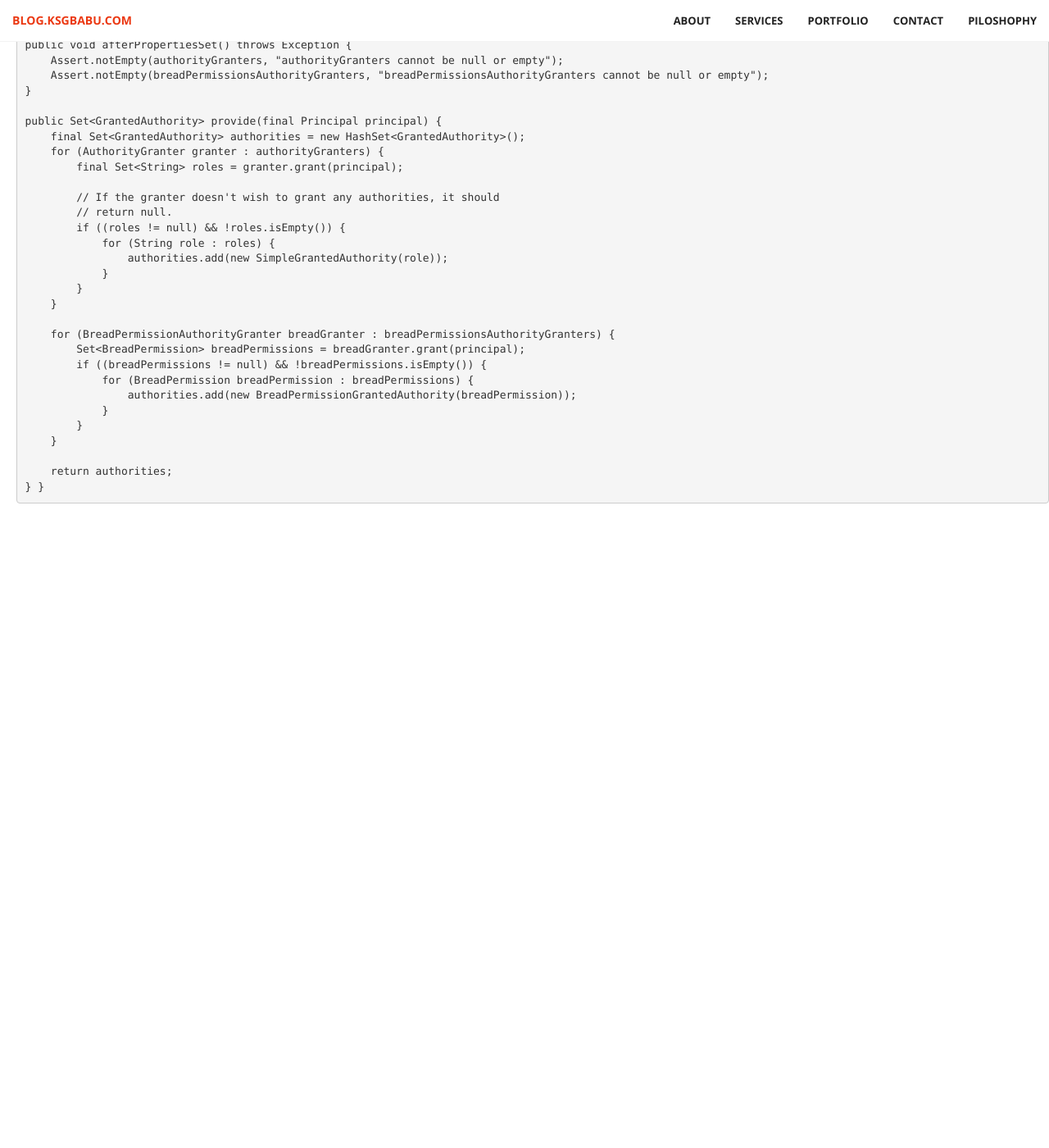
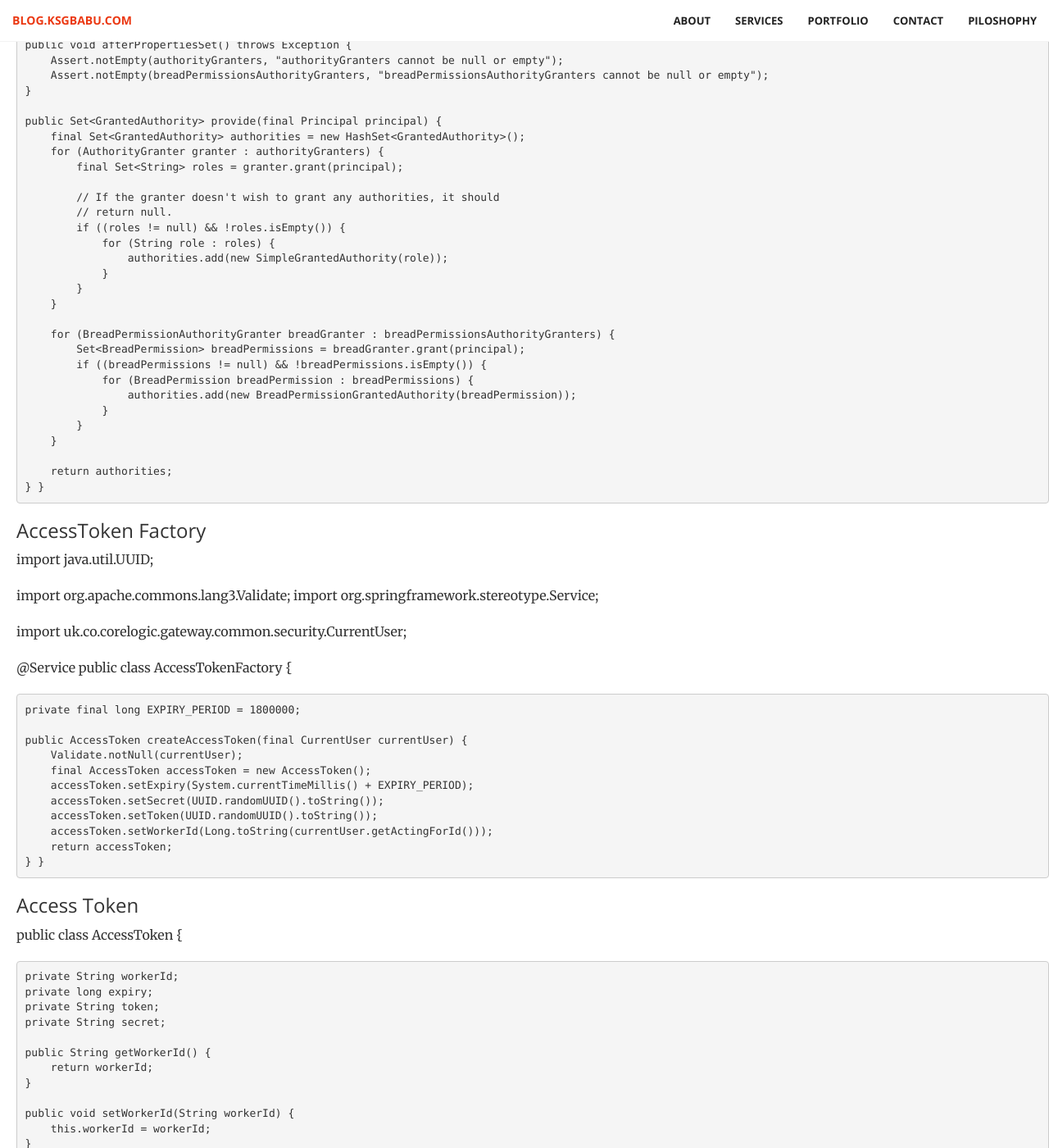
Before and after one commit to ksgbabu/ksgbabu.github.io, a Jekyll site: the page built from _posts/oct-2015/2015-10-8-CAS-integrations.md, in a window 1280 px wide and 1400 px high, scrolled down 19987 px. Shown: the whole window at 82% size. Built offline with Jekyll 4.4.1, drawn with Linux system fonts in a browser that asks for light colours; before the commit the page ends 20601 px from its top, so only the background shows below that; some of the changed text lies outside the part shown.

Commit message:
Added a few more classes

```diff
--- a/_posts/oct-2015/2015-10-8-CAS-integrations.md
+++ b/_posts/oct-2015/2015-10-8-CAS-integrations.md
@@ -1103,3 +1103,89 @@ public class GrantedAuthoritiesProvider implements InitializingBean {
         return authorities;
     }
 }
+
+
+### AccessToken Factory
+
+
+import java.util.UUID;
+
+import org.apache.commons.lang3.Validate;
+import org.springframework.stereotype.Service;
+
+import uk.co.corelogic.gateway.common.security.CurrentUser;
+
+@Service
+public class AccessTokenFactory {
+
+    private final long EXPIRY_PERIOD = 1800000;
+
+    public AccessToken createAccessToken(final CurrentUser currentUser) {
+        Validate.notNull(currentUser);
+        final AccessToken accessToken = new AccessToken();
+        accessToken.setExpiry(System.currentTimeMillis() + EXPIRY_PERIOD);
+        accessToken.setSecret(UUID.randomUUID().toString());
+        accessToken.setToken(UUID.randomUUID().toString());
+        accessToken.setWorkerId(Long.toString(currentUser.getActingForId()));
+        return accessToken;
+    }
+}
+
+### Access Token
+
+
+public class AccessToken {
+
+    private String workerId;
+    private long expiry;
+    private String token;
+    private String secret;
+
+    public String getWorkerId() {
+        return workerId;
+    }
+
+    public void setWorkerId(String workerId) {
+        this.workerId = workerId;
+    }
+
+    public long getExpiry() {
+        return expiry;
+    }
+
+    public void setExpiry(long expiry) {
+        this.expiry = expiry;
+    }
+
+    public String getToken() {
+        return token;
+    }
+
+    public void setToken(String token) {
+        this.token = token;
+    }
+
+    public String getSecret() {
+        return secret;
+    }
+
+    public void setSecret(String secret) {
+        this.secret = secret;
+    }
+
+    @Override
+    public boolean equals(Object object) {
+        if(object == null || !(object instanceof AccessToken)) {
+            return false;
+        }
+        if(this.token == null || ((AccessToken) object).getToken() == null) {
+            return false;
+        }
+        return this.token.equals(((AccessToken) object).getToken());
+    }
+
+    @Override
+    public int hashCode() {
+        return this.token.hashCode();
+    }
+}
```
